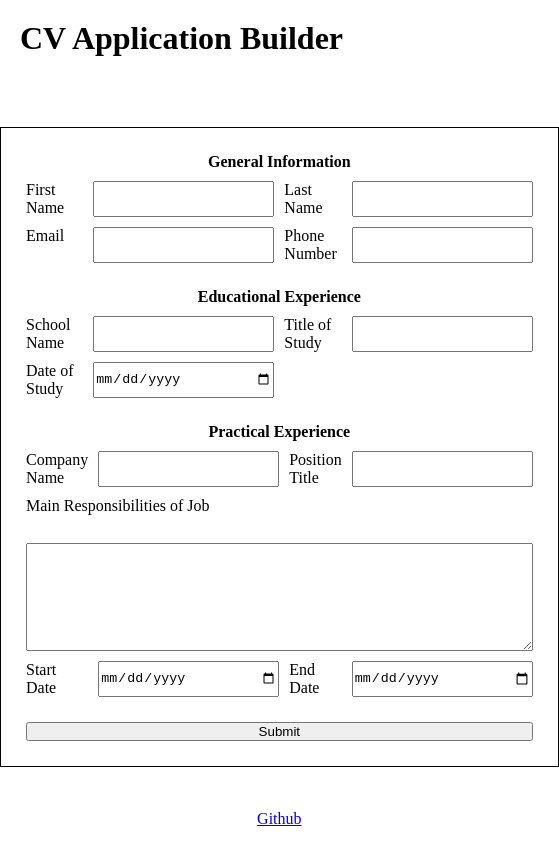
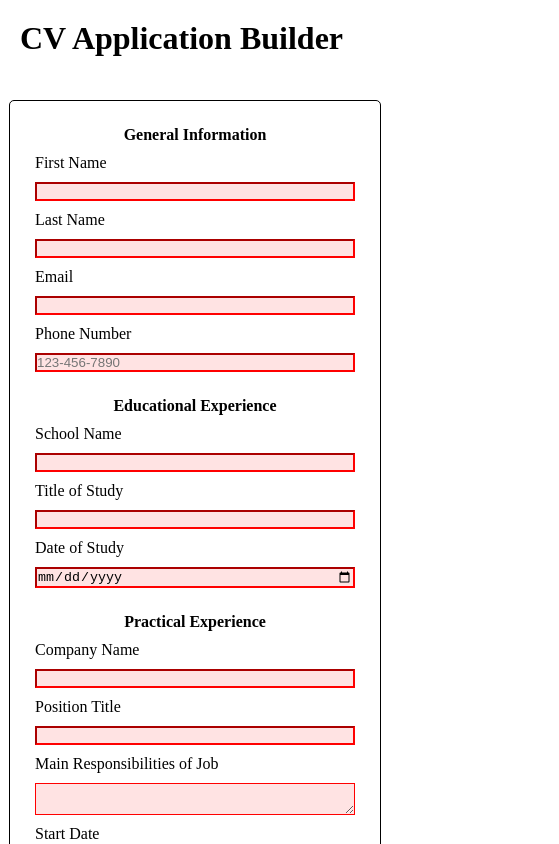
Before and after one commit to danielkurtsawyer/odin-react-cv-application, a React (Vite) app in the folder odin-react-cv-application/: page / in a window 390 px wide. Shown: the top 844 px of the page, 559 px wide, since content can reach past the window. Built offline with nearby package versions, Linux system fonts and the light colour scheme.

Commit message:
Add basic input validation and implement optimized layout for tablet and mobile devices

```diff
--- a/odin-react-cv-application/src/ResumeForm.css
+++ b/odin-react-cv-application/src/ResumeForm.css
@@ -1,6 +1,10 @@
 form {
+    min-width: 320px;
+    width: 70vw;
+
     padding: 25px;
     border: 1px solid black;
+    border-radius: 5px;
 
     display: flex;
     flex-direction: column;
@@ -33,7 +37,7 @@ label[for='job_responsibilities']{
 }
 
 .education .input-wrapper {
-    grid-template-columns: repeat(3, 1fr 2fr);
+    grid-template-columns: repeat(2, 1fr 2fr);
 }
 
 .practical .input-wrapper {
@@ -45,8 +49,19 @@ label[for='job_responsibilities']{
     grid-column: 1/5;
 }
 
-@media (max-width: 900px){
-    .education .input-wrapper{
-        grid-template-columns: repeat(2, 1fr 2fr);
+input:invalid, textarea:invalid{
+    border-color: red;
+    background-color: rgb(255, 227, 227);
+}
+
+input:valid, textarea:valid{
+    border-color: green;
+    background-color: rgb(167, 237, 167);
+}
+
+@media (max-width: 1000px){
+    .input-wrapper {
+        display: flex;
+        flex-direction: column;
     }
 }
--- a/odin-react-cv-application/src/ResumeForm.jsx
+++ b/odin-react-cv-application/src/ResumeForm.jsx
@@ -11,14 +11,14 @@ function ResumeForm({submitHandler, values}) {
 
                 <div className="input-wrapper">
                     <label htmlFor="first_name">First Name</label>
-                    <input type="text" name="first_name" id="first_name" defaultValue={values.firstName}/>
+                    <input type="text" name="first_name" id="first_name" defaultValue={values.firstName} required/>
 
                     <label htmlFor="last_name">Last Name</label>
-                    <input type="text" name="last_name" id="last_name" defaultValue={values.lastName}/>
+                    <input type="text" name="last_name" id="last_name" defaultValue={values.lastName} required/>
                     <label htmlFor="email">Email</label>
-                    <input type="email" name="email" id="email" defaultValue={values.email}/>
+                    <input type="email" name="email" id="email" defaultValue={values.email} required/>
                     <label htmlFor="phone_number">Phone Number</label>
-                    <input type="tel" name="phone_number" id="phone_number" pattern="[0-9]{3}-[0-9]{3}-[0-9]{4}" defaultValue={values.phoneNumber}/>
+                    <input type="tel" name="phone_number" id="phone_number" pattern="[0-9]{3}-[0-9]{3}-[0-9]{4}" defaultValue={values.phoneNumber} placeholder='123-456-7890' required/>
                 </div>
             </fieldset>
 
@@ -27,11 +27,11 @@ function ResumeForm({submitHandler, values}) {
 
                 <div className="input-wrapper">
                     <label htmlFor="school_name">School Name</label>
-                    <input type="text" name="school_name" id="school_name" defaultValue={values.schoolName}/>
+                    <input type="text" name="school_name" id="school_name" defaultValue={values.schoolName} required/>
                     <label htmlFor="title_study">Title of Study</label>
-                    <input type="text" name="title_study" id="title_study" defaultValue={values.titleStudy}/>
+                    <input type="text" name="title_study" id="title_study" defaultValue={values.titleStudy} required/>
                     <label htmlFor="date_study">Date of Study</label>
-                    <input type="date" name="date_study" id="date_study" defaultValue={values.dateStudy}/>
+                    <input type="date" name="date_study" id="date_study" defaultValue={values.dateStudy} required/>
                 </div>
 
             </fieldset>
@@ -41,15 +41,15 @@ function ResumeForm({submitHandler, values}) {
 
                 <div className="input-wrapper">
                     <label htmlFor="company_name">Company Name</label>
-                    <input type="text" name="company_name" id="company_name" defaultValue={values.companyName}/>
+                    <input type="text" name="company_name" id="company_name" defaultValue={values.companyName} required/>
                     <label htmlFor="position_title">Position Title</label>
-                    <input type="text" name="position_title" id="position_title" defaultValue={values.positionTitle}/>
+                    <input type="text" name="position_title" id="position_title" defaultValue={values.positionTitle} required/>
                     <label htmlFor="job_responsibilities">Main Responsibilities of Job</label>
-                    <textarea name="job_responsibilities" id="job_responsibilities" defaultValue={values.jobResponsibilities}></textarea>
+                    <textarea name="job_responsibilities" id="job_responsibilities" defaultValue={values.jobResponsibilities} required></textarea>
                     <label htmlFor="job_start_date">Start Date</label>
-                    <input type="date" name="job_start_date" id="job_start_date" defaultValue={values.jobStartDate}/>
+                    <input type="date" name="job_start_date" id="job_start_date" defaultValue={values.jobStartDate} required/>
                     <label htmlFor="job_end_date">End Date</label>
-                    <input type="date" name="job_end_date" id="job_end_date" defaultValue={values.jobEndDate}/>
+                    <input type="date" name="job_end_date" id="job_end_date" defaultValue={values.jobEndDate} required/>
                 </div>
             </fieldset>
             <button type="submit">Submit</button>
```
